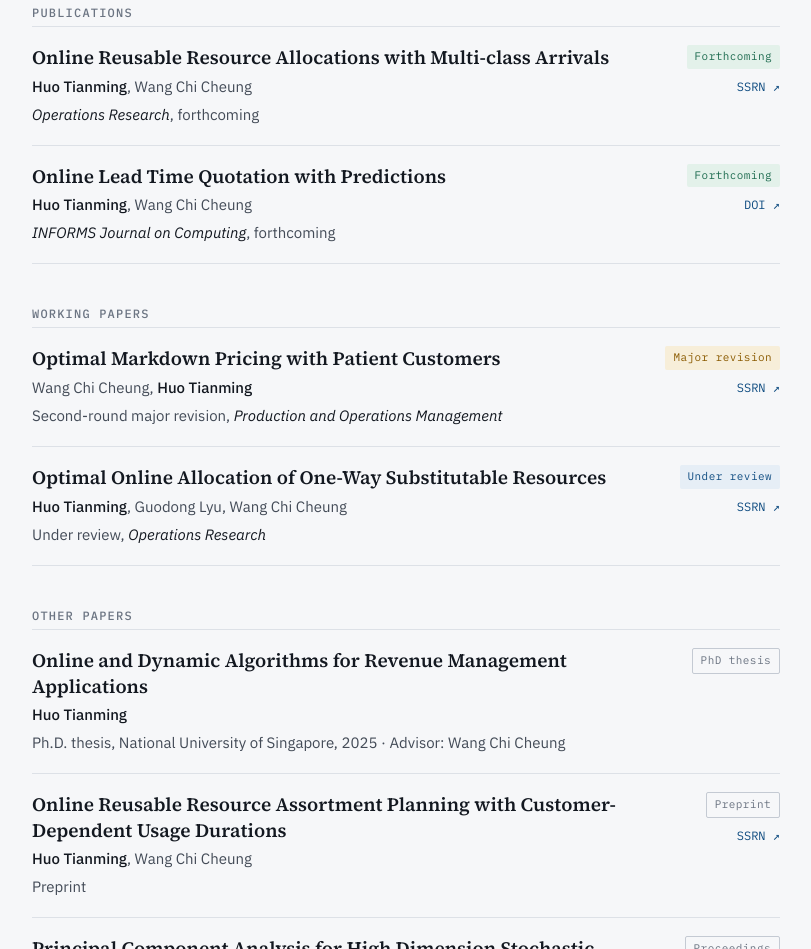
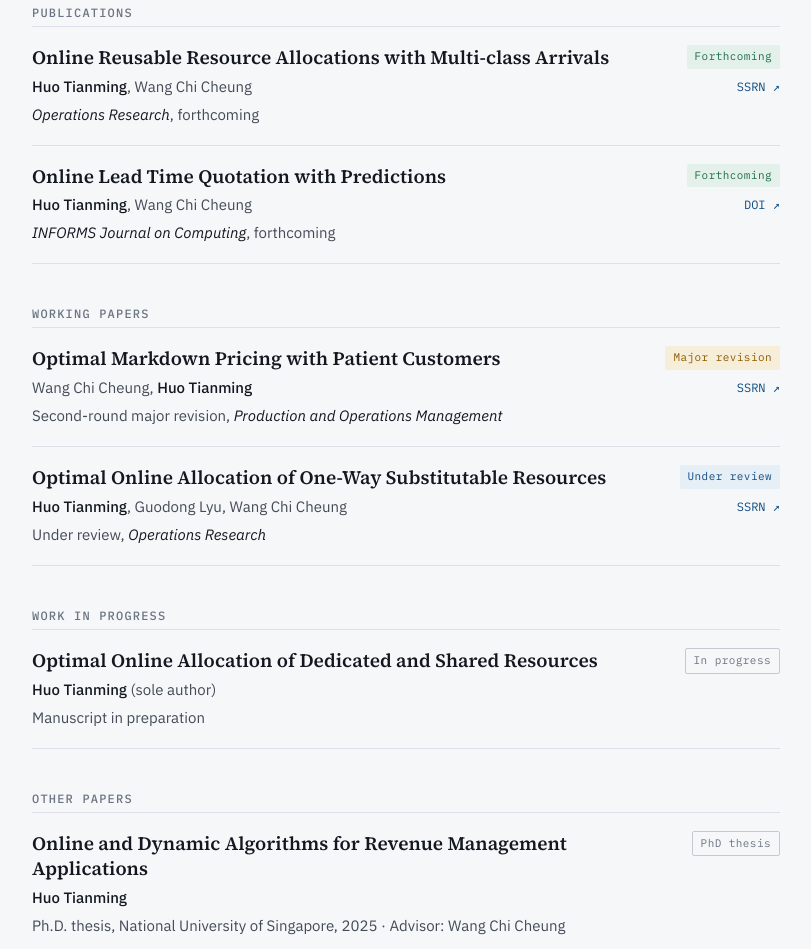
Before and after one commit to Tianmingranger/Tianmingranger.github.io, a plain HTML site: page index.html in a window 1280 px wide. Shown: the part 1875-2824 px from the top of the page, without its empty margins (420-1231 px from the left). Drawn offline with Linux system fonts and the light colour scheme.

Commit message:
Add files via upload

```diff
--- a/index.html
+++ b/index.html
@@ -296,7 +296,7 @@ footer{grid-column:1 / -1;border-top:1px solid var(--rule);padding-top:20px;disp
 
     <!-- RESEARCH -->
     <section id="research">
-      <div class="sec-head"><h2>Research</h2><span class="sec-meta">2 publications · 2 under review</span></div>
+      <div class="sec-head"><h2>Research</h2><span class="sec-meta">2 publications · 2 under review · 1 in progress</span></div>
 
       <div class="kv">
         <span class="lbl">Methods</span>
@@ -395,6 +395,16 @@ footer{grid-column:1 / -1;border-top:1px solid var(--rule);padding-top:20px;disp
           <div class="authors"><span class="me">Huo Tianming</span>, Guodong Lyu, Wang Chi Cheung</div>
           <div class="venue">Under review, <em>Operations Research</em></div>
           <div class="act"><span class="pill sub">Under review</span><a class="plink" href="https://papers.ssrn.com/sol3/papers.cfm?abstract_id=7109699" target="_blank" rel="noopener">SSRN ↗</a></div>
+        </li>
+      </ol>
+
+      <h3>Work in progress</h3>
+      <ol class="papers">
+        <li class="paper">
+          <div class="title">Optimal Online Allocation of Dedicated and Shared Resources</div>
+          <div class="authors"><span class="me">Huo Tianming</span> (sole author)</div>
+          <div class="venue">Manuscript in preparation</div>
+          <div class="act"><span class="pill pre">In progress</span></div>
         </li>
       </ol>
 
```
